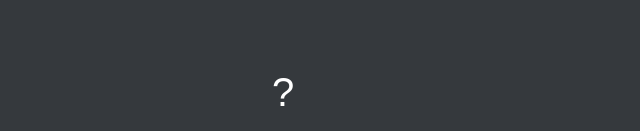
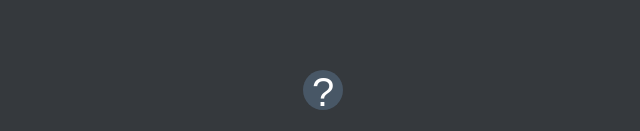
Before and after one commit to isabelringing1/whittle, a React (Vite) app: page / in a window 1280 px wide. Shown: the part 666-797 px from the top of the page, without its empty margins (317-957 px from the left). Built offline with nearby package versions, Linux system fonts and the light colour scheme; a web font is replaced by a local one.

Commit message:
cleaning up

```diff
--- a/src/App.css
+++ b/src/App.css
@@ -898,7 +898,6 @@ button:disabled {
 .tutorial-button-menu {
 	position: absolute;
 	top: 92svh;
-	margin-right: 10vh;
 }
 
 .info-button-menu {
--- a/src/Debug.jsx
+++ b/src/Debug.jsx
@@ -40,7 +40,6 @@ function Debug(props) {
 
 	useEffect(() => {
 		if (!loaded && playerData) {
-			console.log(playerData.betaTester);
 			setBetaCheckmark(playerData.betaTester ?? false);
 			setLoaded(true);
 		}
--- a/src/LetterPuzzle.jsx
+++ b/src/LetterPuzzle.jsx
@@ -103,13 +103,12 @@ function LetterPuzzle(props) {
 				}
 			}
 		}
-		console.log("Saving ", newData);
 		saveData(newData);
 	}, [foundWords, solved, gameState, hints]);
 
 	useEffect(() => {
 		var limit = startingPhrase.length * 3;
-		if (moves.length > 5 && !showHintsButton && !hints) {
+		if (moves.length > limit && !showHintsButton && !hints && !solved) {
 			setShowHintsButton(true);
 		}
 	}, [moves]);
--- a/src/Menu.jsx
+++ b/src/Menu.jsx
@@ -109,7 +109,7 @@ function Menu(props) {
 			</div>
 
 			<div
-				className="tutorial-button tutorial-button-menu"
+				className="small-circle-button tutorial-button-menu"
 				onClick={() => {
 					setShowTutorial(true);
 				}}
--- a/src/Tabs.jsx
+++ b/src/Tabs.jsx
@@ -36,12 +36,19 @@ function Tabs(props) {
 		});
 	}, [currentPhrase]);
 
+	useEffect(() => {
+		if (hintAnimInterval && tabsShowing && currentTab == 1) {
+			clearInterval(hintAnimInterval);
+			setHintAnimInterval(null); // only bump once if it's actually showing
+		}
+	}, [hintAnimInterval]);
+
 	const onTabClicked = (tab) => {
 		if (!tabsShowing) {
 			tryShowTabs();
 		}
 		setCurrentTab(tab);
-		if (hintAnimInterval != null) {
+		if (tab == 1 && hintAnimInterval != null) {
 			clearInterval(hintAnimInterval);
 			setHintAnimInterval(null);
 		}
```
